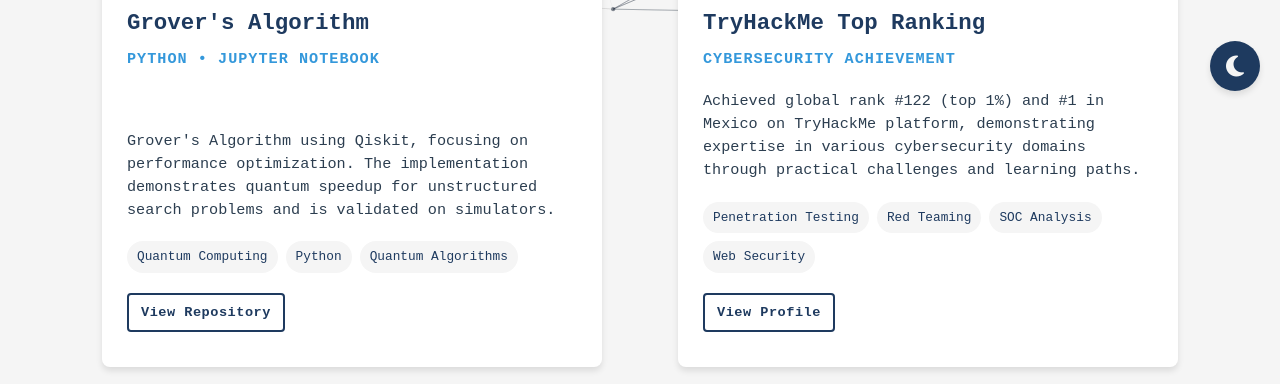
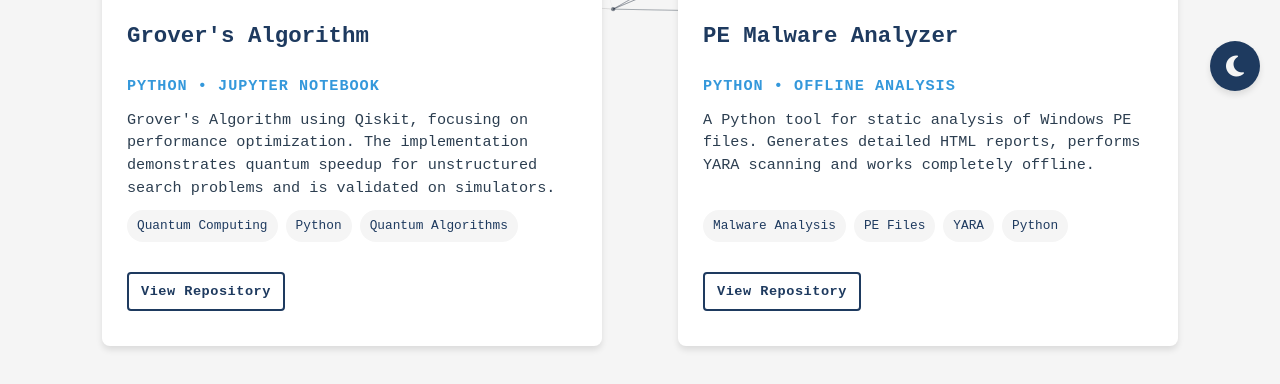
Before and after one commit to alephnan/alephnan.github.io, a plain HTML site: page projects.html in a window 1280 px wide. Shown: the part 689-1073 px from the top of the page. Drawn offline with nearby package versions, Linux system fonts and the light colour scheme; grey boxes are pictures that could not be loaded.

Commit message:
Fix project card alignment: align descriptions at the top
- Changed project-details layout from flexbox to CSS Grid
- Set consistent minimum heights for titles and categories
- Used grid-template-rows to properly align content sections
- Removed conflicting margins and used grid gap for spacing
- All project card descriptions now start at the same vertical position
- Changed card order

```diff
--- a/assets/css/styles.css
+++ b/assets/css/styles.css
@@ -1015,6 +1015,7 @@
     grid-template-columns: 1fr;
     gap: 30px;
     margin-top: 30px;
+    align-items: start;
 }
 
 @media (min-width: 992px) {
@@ -1061,28 +1062,35 @@
 .project-details {
     padding: 20px;
     flex: 1;
-    display: flex;
-    flex-direction: column;
+    display: grid;
+    grid-template-rows: auto auto 1fr auto auto;
+    gap: 8px;
+    align-items: start;
 }
 
 .project-details h3 {
     color: var(--heading-color);
-    margin-bottom: 8px;
+    margin-bottom: 0;
     font-size: 1.2rem;
+    min-height: 3rem;
+    display: flex;
+    align-items: center;
 }
 
 .project-category {
     color: var(--secondary-color);
     font-weight: 600;
-    margin-bottom: 12px;
+    margin-bottom: 0;
     font-size: 0.85rem;
     text-transform: uppercase;
     letter-spacing: 1px;
+    min-height: 1.3rem;
+    display: flex;
+    align-items: center;
 }
 
 .project-details p {
-    margin-bottom: 15px;
-    flex: 1;
+    margin-bottom: 0;
     font-size: 0.95rem;
     line-height: 1.5;
 }
@@ -1429,6 +1437,7 @@
     display: grid;
     grid-template-columns: 1fr;
     gap: 40px;
+    align-items: start;
 }
 
 @media (min-width: 992px) {
@@ -1473,28 +1482,35 @@
 .project-details {
     padding: 25px;
     flex: 1;
-    display: flex;
-    flex-direction: column;
+    display: grid;
+    grid-template-rows: auto auto 1fr auto auto;
+    gap: 10px;
+    align-items: start;
 }
 
 .project-details h3 {
     color: var(--heading-color);
-    margin-bottom: 10px;
+    margin-bottom: 0;
     font-size: 1.4rem;
+    min-height: 3.5rem;
+    display: flex;
+    align-items: center;
 }
 
 .project-category {
     color: var(--secondary-color);
     font-weight: 600;
-    margin-bottom: 15px;
+    margin-bottom: 0;
     font-size: 0.9rem;
     text-transform: uppercase;
     letter-spacing: 1px;
+    min-height: 1.5rem;
+    display: flex;
+    align-items: center;
 }
 
 .project-details p {
-    margin-bottom: 20px;
-    flex: 1;
+    margin-bottom: 0;
 }
 
 .project-tags {
--- a/projects.html
+++ b/projects.html
@@ -76,23 +76,23 @@
                         </div>
                     </div>
 
-                    <!-- TryHackMe Achievement -->
+                    <!-- Malware Analysis Project -->
                     <div class="project-card">
                         <div class="project-image">
-                            <img src="assets/images/TryhackmeLogo.png" alt="Tryhackme" />
+                            <img src="assets/images/malware-analysis-card.jpg" alt="Malware Analysis">
                         </div>
                         <div class="project-details">
-                            <h3>TryHackMe Top Ranking</h3>
-                            <p class="project-category">Cybersecurity Achievement</p>
-                            <p>Achieved global rank #122 (top 1%) and #1 in Mexico on TryHackMe platform, demonstrating expertise in various cybersecurity domains through practical challenges and learning paths.</p>
+                            <h3>PE Malware Analyzer</h3>
+                            <p class="project-category">Python • Offline Analysis</p>
+                            <p>A Python tool for static analysis of Windows PE files. Generates detailed HTML reports, performs YARA scanning and works completely offline.</p>
                             <div class="project-tags">
-                                <span>Penetration Testing</span>
-                                <span>Red Teaming</span>
-                                <span>SOC Analysis</span>
-                                <span>Web Security</span>
+                                <span>Malware Analysis</span>
+                                <span>PE Files</span>
+                                <span>YARA</span>
+                                <span>Python</span>
                             </div>
                             <div class="project-links">
-                                <a href="https://tryhackme.com/p/alephNaN" class="btn small" target="_blank">View Profile</a>
+                                <a href="https://github.com/alephnan/Malware_PE_analyzer" class="btn small" target="_blank">View Repository</a>
                             </div>
                         </div>
                     </div>
@@ -117,23 +117,23 @@
                         </div>
                     </div>
 
-                    <!-- Malware Analysis Project -->
+                    <!-- TryHackMe Achievement -->
                     <div class="project-card">
                         <div class="project-image">
-                            <img src="assets/images/malware-analysis-card.jpg" alt="Malware Analysis">
+                            <img src="assets/images/TryhackmeLogo.png" alt="Tryhackme" />
                         </div>
                         <div class="project-details">
-                            <h3>PE Malware Analyzer</h3>
-                            <p class="project-category">Python • Offline Analysis</p>
-                            <p>A Python tool for static analysis of Windows PE files. Generates detailed HTML reports, performs YARA scanning and works completely offline.</p>
+                            <h3>TryHackMe Top Ranking</h3>
+                            <p class="project-category">Cybersecurity Achievement</p>
+                            <p>Achieved global rank #122 (top 1%) and #1 in Mexico on TryHackMe platform, demonstrating expertise in various cybersecurity domains through practical challenges and learning paths.</p>
                             <div class="project-tags">
-                                <span>Malware Analysis</span>
-                                <span>PE Files</span>
-                                <span>YARA</span>
-                                <span>Python</span>
+                                <span>Penetration Testing</span>
+                                <span>Red Teaming</span>
+                                <span>SOC Analysis</span>
+                                <span>Web Security</span>
                             </div>
                             <div class="project-links">
-                                <a href="https://github.com/alephnan/Malware_PE_analyzer" class="btn small" target="_blank">View Repository</a>
+                                <a href="https://tryhackme.com/p/alephNaN" class="btn small" target="_blank">View Profile</a>
                             </div>
                         </div>
                     </div>
```
